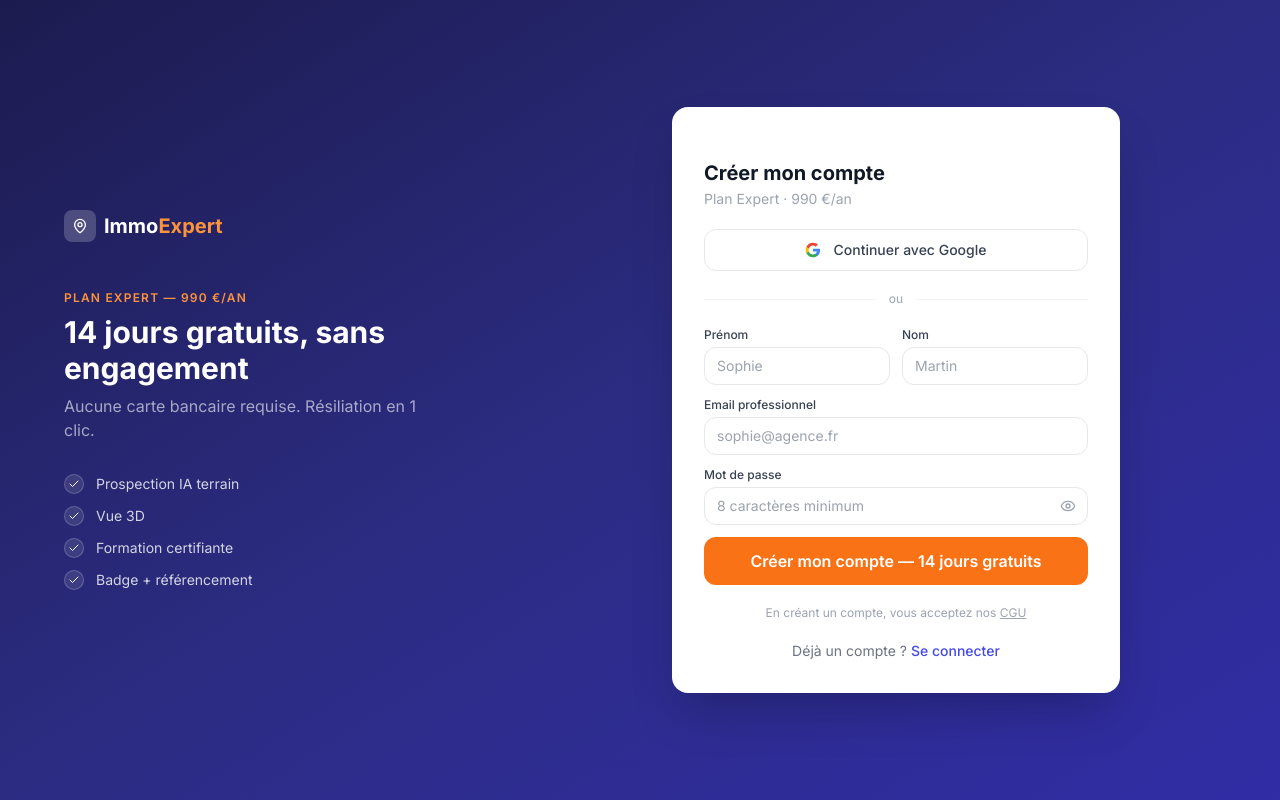
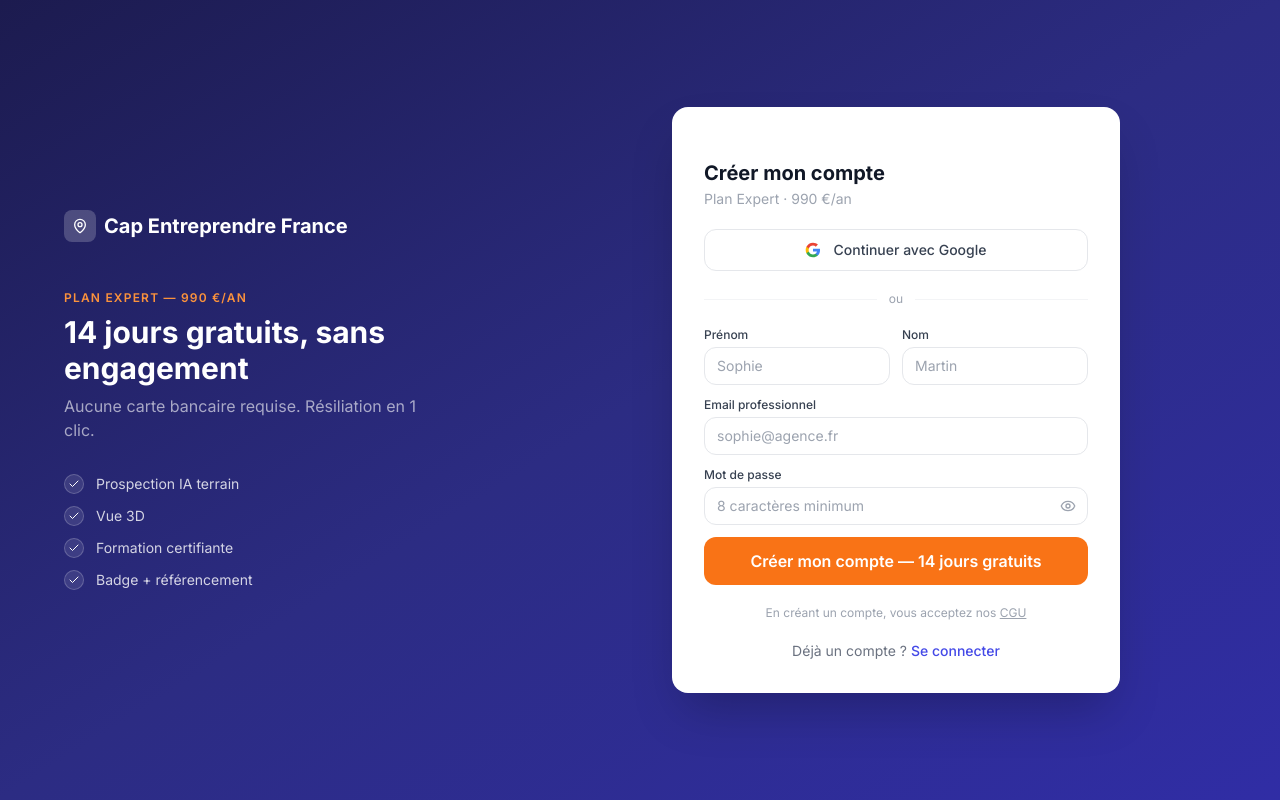
Before and after one commit to maellemolinier-hub/projet-site-pro, a Next.js app in the folder apps/web/: page /inscription in a window 1280 px wide. Built offline with nearby package versions, Linux system fonts and the light colour scheme.

Commit message:
feat(rebrand): inscription page brand updated

```diff
--- a/apps/web/app/inscription/page.tsx
+++ b/apps/web/app/inscription/page.tsx
@@ -72,7 +72,7 @@
       return;
     }
 
-    toast.success("Bienvenue sur ImmoExpert !");
+    toast.success("Bienvenue sur Cap Entreprendre France !");
     router.push("/dashboard");
   };
 
@@ -90,7 +90,7 @@
             <MapPin className="w-4 h-4 text-white" />
           </div>
           <span className="font-bold text-xl text-white">
-            Immo<span className="text-accent-400">Expert</span>
+            Cap Entreprendre France
           </span>
         </Link>
 
@@ -122,7 +122,7 @@
               <div className="w-6 h-6 rounded-lg bg-brand-600 flex items-center justify-center">
                 <MapPin className="w-3 h-3 text-white" />
               </div>
-              <span className="font-bold text-gray-900">Immo<span className="text-brand-600">Expert</span></span>
+              <span className="font-bold text-gray-900">Cap Entreprendre France</span>
             </Link>
           </div>
 
```
